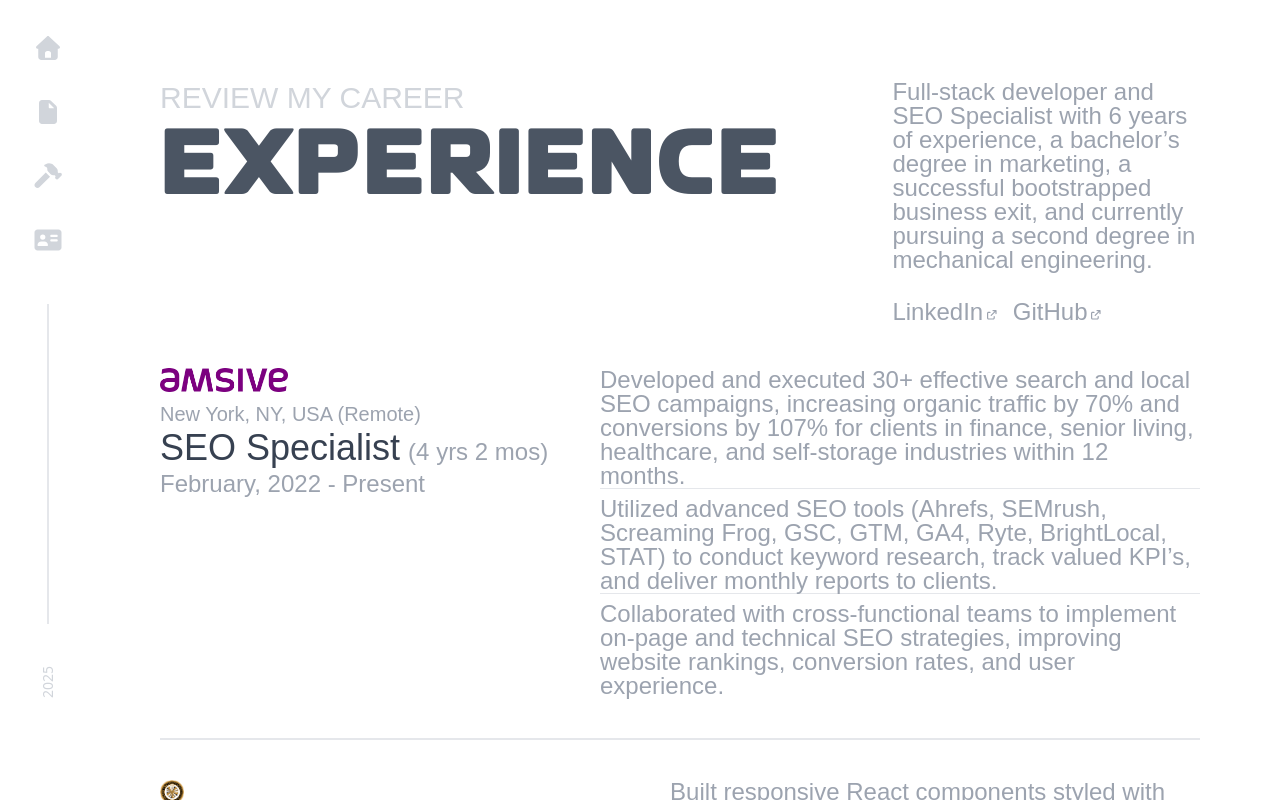
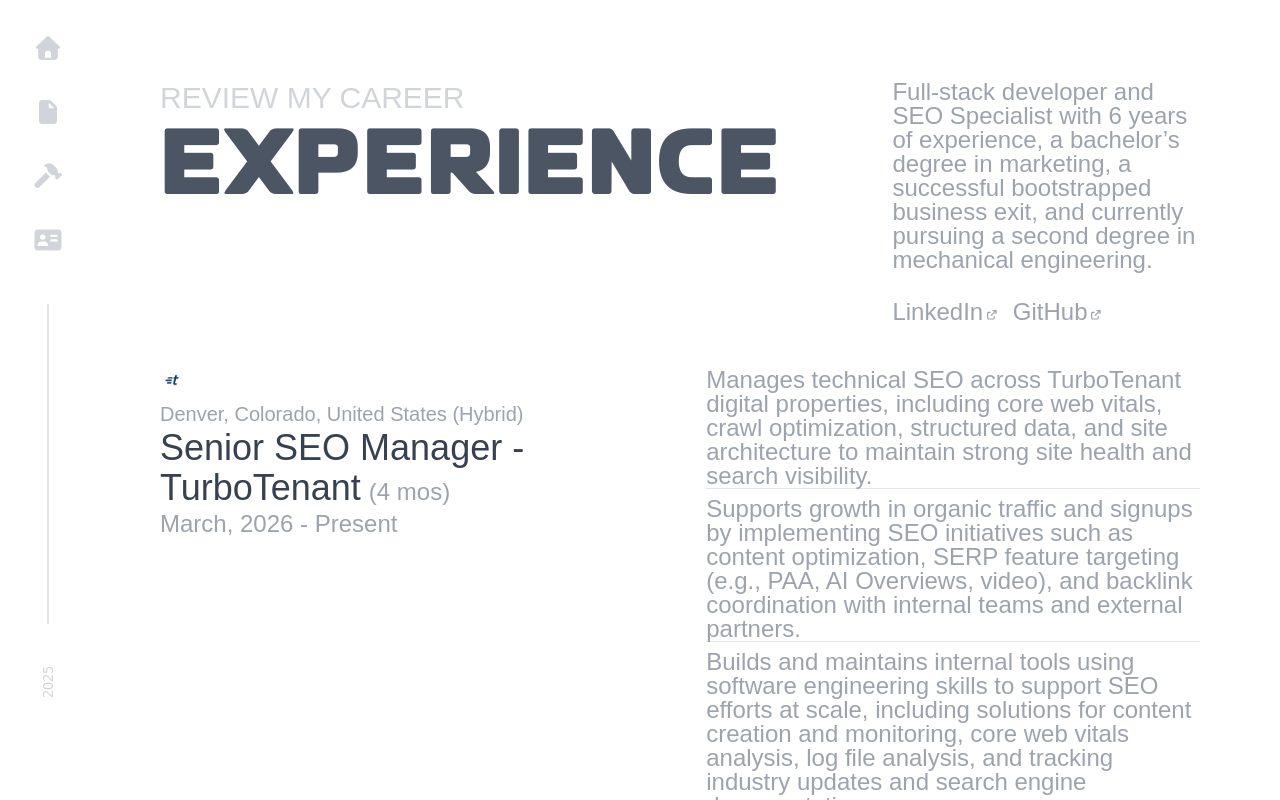
Before and after one commit to brogers111/personal-portfolio, a React (Vite) app: page /resume in a window 1280 px wide. Shown: the top 800 px of the page. Built offline with nearby package versions, Linux system fonts and the light colour scheme; a web font is replaced by a local one.

Commit message:
Add: TurboTenant to resume

```diff
--- a/src/components/Resume.tsx
+++ b/src/components/Resume.tsx
@@ -2,7 +2,6 @@
 import { faArrowUpRightFromSquare } from '@fortawesome/free-solid-svg-icons'
 
 // Logos
-import amsiveLogo from '../assets/logos/amsive-logo.png'
 import sbsLogo from '../assets/logos/sbs-logo.jpg'
 import ofcaLogo from '../assets/logos/ofca-logo.png'
 import inscriptionLogo from '../assets/logos/inscription-logo.png'
@@ -11,6 +10,7 @@
 import msuLogo from '../assets/logos/msu-logo.jpg'
 import tripletenLogo from '../assets/logos/tripleten-logo.jpg'
 import asijLogo from '../assets/logos/asij-logo.png'
+import turbotenantLogo from '../assets/logos/turbotenant-logo.png'
 
 // Components
 const SectionHeading = ({ subtitle, title }: { subtitle: string; title: string }) => (
@@ -49,16 +49,16 @@
 // Data arrays
 const experience = [
   {
-    logo: amsiveLogo,
-    logoAlt: "Amsive logo",
-    location: "New York, NY, USA (Remote)",
-    title: "SEO Specialist",
-    duration: "4 yrs 2 mos",
-    dates: "February, 2022 - Present",
+    logo: turbotenantLogo,
+    logoAlt: "TurboTenant logo",
+    location: "Denver, Colorado, United States (Hybrid)",
+    title: "Senior SEO Manager - TurboTenant",
+    duration: "4 mos",
+    dates: "March, 2026 - Present",
     bullets: [
-      "Developed and executed 30+ effective search and local SEO campaigns, increasing organic traffic by 70% and conversions by 107% for clients in finance, senior living, healthcare, and self-storage industries within 12 months.",
-      "Utilized advanced SEO tools (Ahrefs, SEMrush, Screaming Frog, GSC, GTM, GA4, Ryte, BrightLocal, STAT) to conduct keyword research, track valued KPI’s, and deliver monthly reports to clients.",
-      "Collaborated with cross-functional teams to implement on-page and technical SEO strategies, improving website rankings, conversion rates, and user experience."
+      "Manages technical SEO across TurboTenant digital properties, including core web vitals, crawl optimization, structured data, and site architecture to maintain strong site health and search visibility.",
+      "Supports growth in organic traffic and signups by implementing SEO initiatives such as content optimization, SERP feature targeting (e.g., PAA, AI Overviews, video), and backlink coordination with internal teams and external partners.",
+      "Builds and maintains internal tools using software engineering skills to support SEO efforts at scale, including solutions for content creation and monitoring, core web vitals analysis, log file analysis, and tracking industry updates and search engine documentation."
     ]
   },
   {
```
Also changed, not shown: public/favicon.png, src/assets/logos/turbotenant-logo.png (added).
